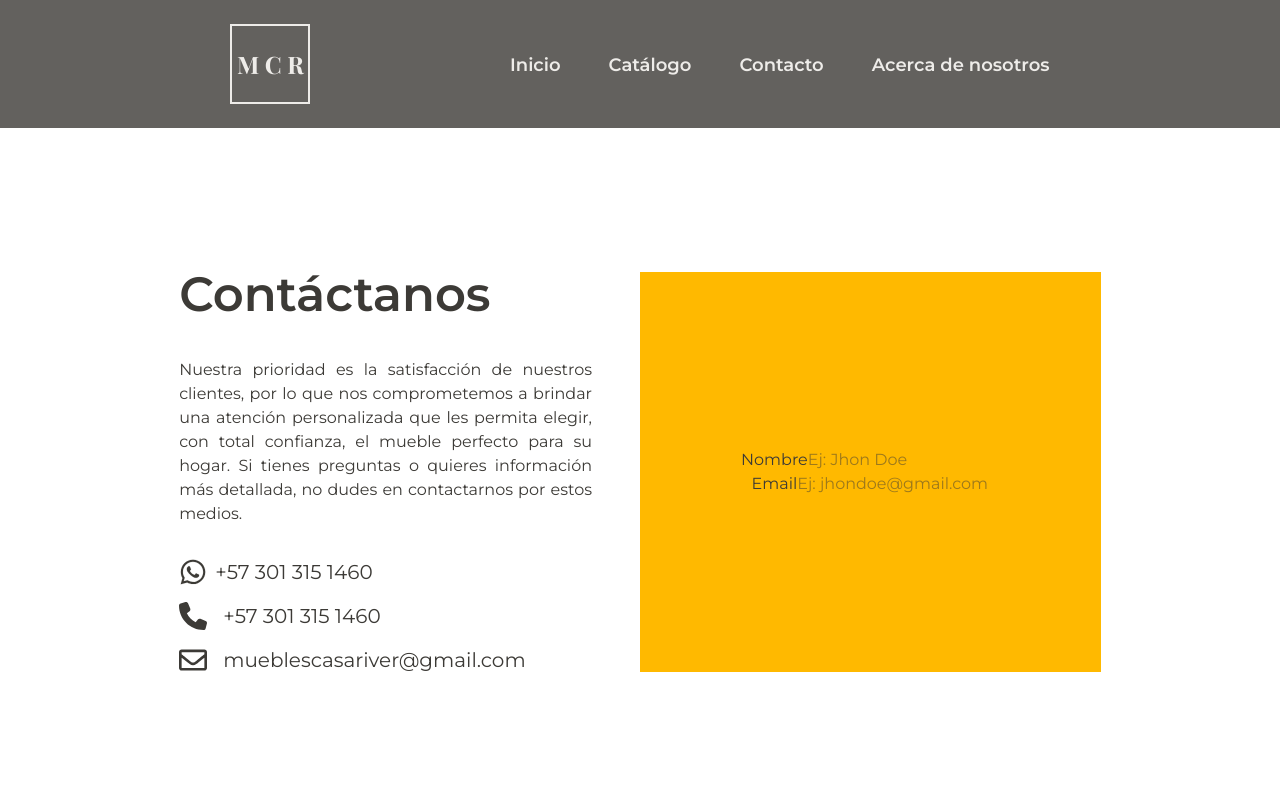
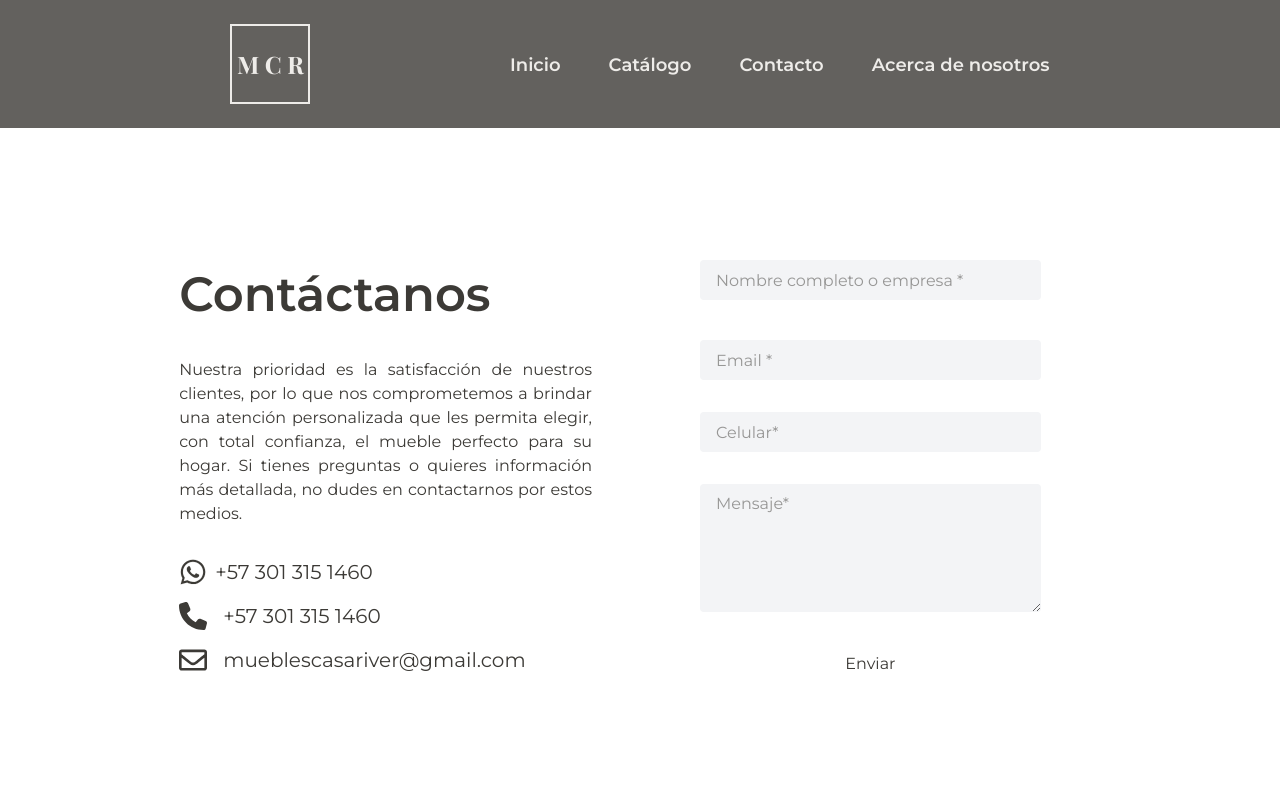
Before and after one commit to B9inzon/mueblescasariver, a Next.js app in the folder front/: page /contact in a window 1280 px wide. Shown: the top 800 px of the page. Built offline with nearby package versions, Linux system fonts and the light colour scheme; a web font is replaced by a local one.

Commit message:
Tailwind

```diff
--- a/front/src/components/ContactUs.jsx
+++ b/front/src/components/ContactUs.jsx
@@ -6,8 +6,8 @@ import { PhoneIcon } from "./icons/PhoneIcon";
 
 export const ContactUs = () => {
   return (
-    <section className="flex flex-col lg:flex-row items-center justify-center pt-28 lg:pt-36 px-8 md:px-[9vw] lg:px-[6vw] xl:px-[14vw]  h-screen  ">
-      <div className=" flex flex-col gap-4 py-4 pr-12  justify-center w-full h-auto lg:w-1/2 items-start  ">
+    <section className="flex flex-col lg:flex-row items-center justify-center pt-28 lg:pt-36 px-8 md:px-[9vw] lg:px-[6vw] xl:px-[14vw]  min-h-screen  ">
+      <div className=" flex flex-col gap-4 py-4 pr-12  justify-center w-full h-auto lg:w-1/2 items-center lg:items-start  ">
         <h1 className="text-3xl w-full lg:text-5xl mb-2 lg:mb-6 font-semibold text-[#3c3a36]  ">
           Contáctanos
         </h1>
@@ -35,19 +35,39 @@ export const ContactUs = () => {
           <MailIcon height={30} width={30} /> mueblescasariver@gmail.com
         </p>
       </div>
-      <div className="h-[50vh] w-full lg:w-1/2 bg-amber-400 p-1">
+      <div className="h-auto w-full lg:w-1/2 ">
         <form
           action="submit"
-          className="flex flex-col justify-center items-center w-full h-full text-[#3c3a36]  "
+          className="flex flex-col justify-center items-center gap-8 p-4 lg:px-15 w-full h-full text-[#3c3a36]  "
         >
-            <fieldset>
-                <label htmlFor="">Nombre</label>
-                <input type="text" placeholder="Ej: Jhon Doe" />
-            </fieldset>
-            <fieldset>
-                <label htmlFor="">Email</label>
-                <input type=" email " placeholder="Ej: jhondoe@gmail.com" />
-            </fieldset>
+          <fieldset className="flex items-center justify-center  h-12 w-full">
+            <input
+              type="text"
+              placeholder="Nombre completo o empresa *"
+              required
+              className="w-full h-10 pl-4 bg-gray-100 rounded"
+            />
+          </fieldset>
+          <fieldset className="flex flex-col items-center gap-4 justify-center  h-auto w-full">
+            <input
+              type=" email "
+              placeholder="Email *"
+              required
+              className="w-full h-10 pl-4 bg-gray-100 rounded"
+            />
+          </fieldset>
+          <fieldset className="flex flex-col items-center gap-4 justify-center  h-auto w-full">
+            <input
+              type=" number "
+              placeholder="Celular*"
+              required
+              className="w-full h-10 pl-4 bg-gray-100 rounded"
+            />
+          </fieldset>
+          <fieldset className="flex flex-col items-center gap-4 justify-center  h-auto w-full">
+            <textarea type=" email " cols="50" rows="5" maxLength="500" placeholder="Mensaje*" required className=" w-full pl-4 pt-2 bg-gray-100 rounded" />
+          </fieldset>
+          <button type="submit" className="w-[30%] h-[40px] bg- rounded-lg cursor-pointer ">Enviar</button>
         </form>
       </div>
     </section>
```
